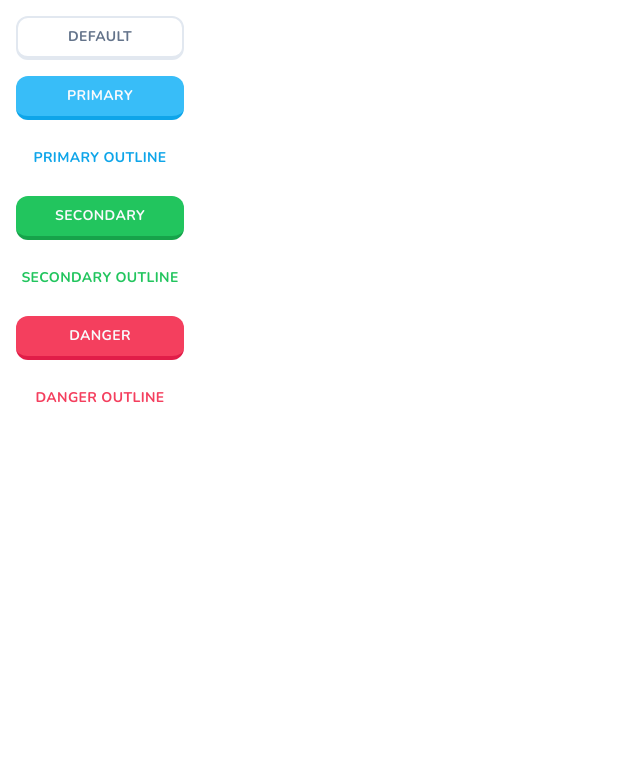
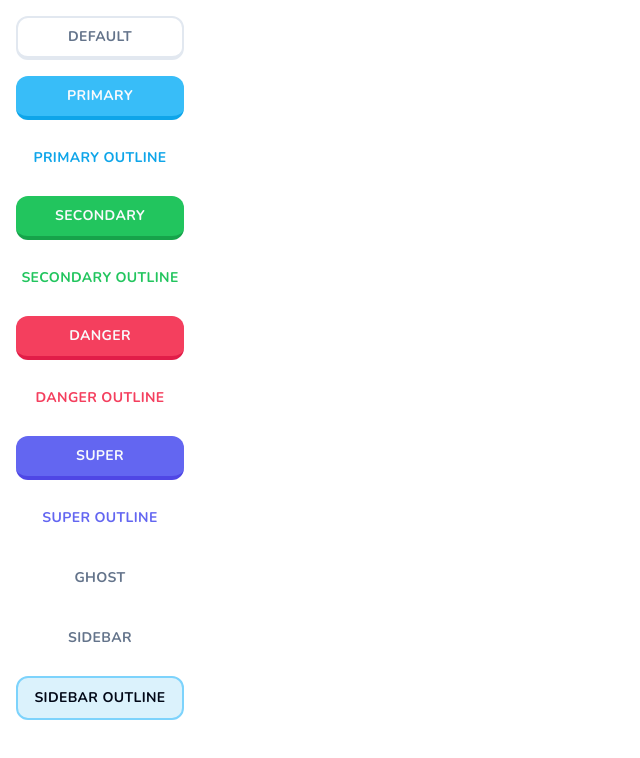
Before and after one commit to samuelsenerwa/Lingual, a Next.js app: page /buttons in a window 1280 px wide. Shown: the top 758 px of the page, without its empty margins (0-640 px from the left). Built offline with nearby package versions, Linux system fonts and the light colour scheme.

Commit message:
feat: completed working on button and sidebar

```diff
--- a/app/buttons/page.tsx
+++ b/app/buttons/page.tsx
@@ -11,6 +11,11 @@ const ButtonsPage = () => {
       <Button variant="secondaryOutline">Secondary Outline</Button>
       <Button variant="danger">Danger</Button>
       <Button variant="dangerOutline">Danger Outline</Button>
+      <Button variant="super">Super</Button>
+      <Button variant="superOutline">Super Outline</Button>
+      <Button variant="ghost">Ghost</Button>
+      <Button variant="sidebar">Sidebar</Button>
+      <Button variant="sidebarOutline">Sidebar Outline</Button>
     </div>
   );
 };
--- a/components/ui/button.tsx
+++ b/components/ui/button.tsx
@@ -20,6 +20,15 @@ const buttonVariants = cva(
         danger:
           "bg-rose-500 text-primary-foreground hover:bg-rose-500/90 border-rose-600 border-b-4 active:border-b-0",
         dangerOutline: "bg-white text-rose-500  hover:bg-slate-100",
+        super:
+          "bg-indigo-500 text-primary-foreground hover:bg-indigo-500/90 border-indigo-600 border-b-4 active:border-b-0",
+        superOutline: "bg-white text-indigo-500  hover:bg-slate-100",
+        ghost:
+          "bg-transparent text-slate-500 border-transparent border-0 hover:bg-slate-100",
+        sidebar:
+          "bg-transparent text-slate-500 border-transparent border-2 hover:bg-slate-100 transition-none",
+        sidebarOutline:
+          "bg-sky-500/15 text-sly-500 border-sky-300 border-2 hover:bg-sky-500/20 transition-none",
       },
       size: {
         default: "h-11 px-4 py-2",
```
